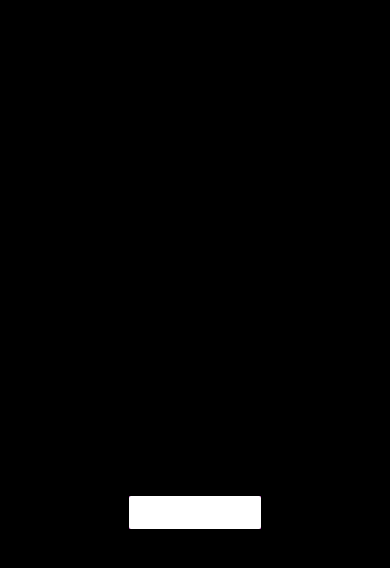
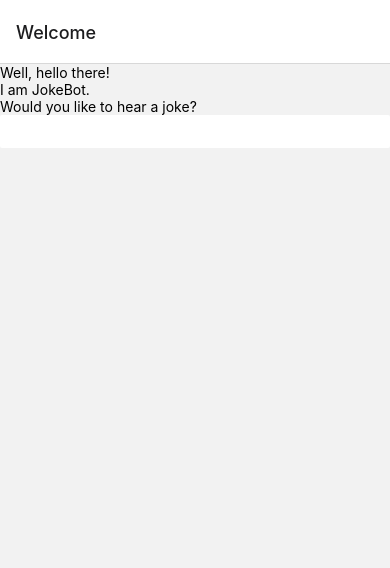
Before and after one commit to lcamp118/JokeBot, a React Native app: screen / in a window 390 px wide. Shown: the top 568 px of the page. Built offline with nearby package versions, Linux system fonts and the light colour scheme.

Commit message:
implement react navigation stack

```diff
--- a/App.js
+++ b/App.js
@@ -1,9 +1,40 @@
-import React, { useState, useRef } from 'react'
-import GeneralJokes from './src/components/joke/generalJokes'
-import ProgrammingJokes from './src/components/joke/programmingJokes'
+import React from 'react'
+import {NavigationContainer} from '@react-navigation/native';
+import {createNativeStackNavigator} from '@react-navigation/native-stack';
+import {Button, View, Text} from 'react-native';
+import ProgrammingJokes from './src/components/joke/programmingJokes';
 
 export default function App() {
+
+  const Stack = createNativeStackNavigator();
+
+  function HomeScreen() {
+
+    const handlePress = () => {
+      console.log('test')
+    }
+    return (
+<View>
+<Text>Well, hello there!</Text>
+<Text>I am JokeBot.</Text>
+<Text>Would you like to hear a joke?</Text>
+
+<Button title={'TELL ME A JOKE!'} color={'white'} onPress={handlePress}></Button>
+</View>
+    );
+  }
+
+
   return (
-    <GeneralJokes />
+    <NavigationContainer>
+<Stack.Navigator initialRouteName="Home">
+        <Stack.Screen
+          name="Home"
+          component={HomeScreen}
+          options={{title: 'Welcome'}}
+        />
+        {/* <Stack.Screen name="Profile" component={ProgrammingJokes} /> */}
+      </Stack.Navigator>
+    </NavigationContainer>
   )
 }
```
